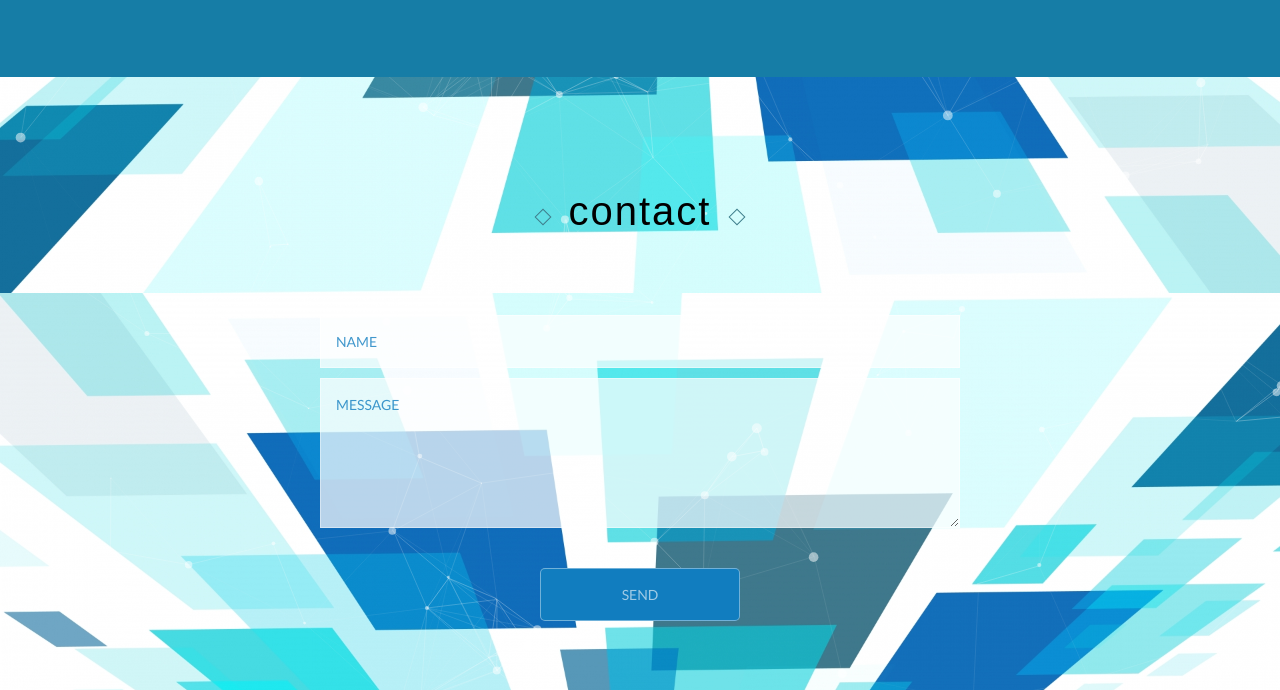
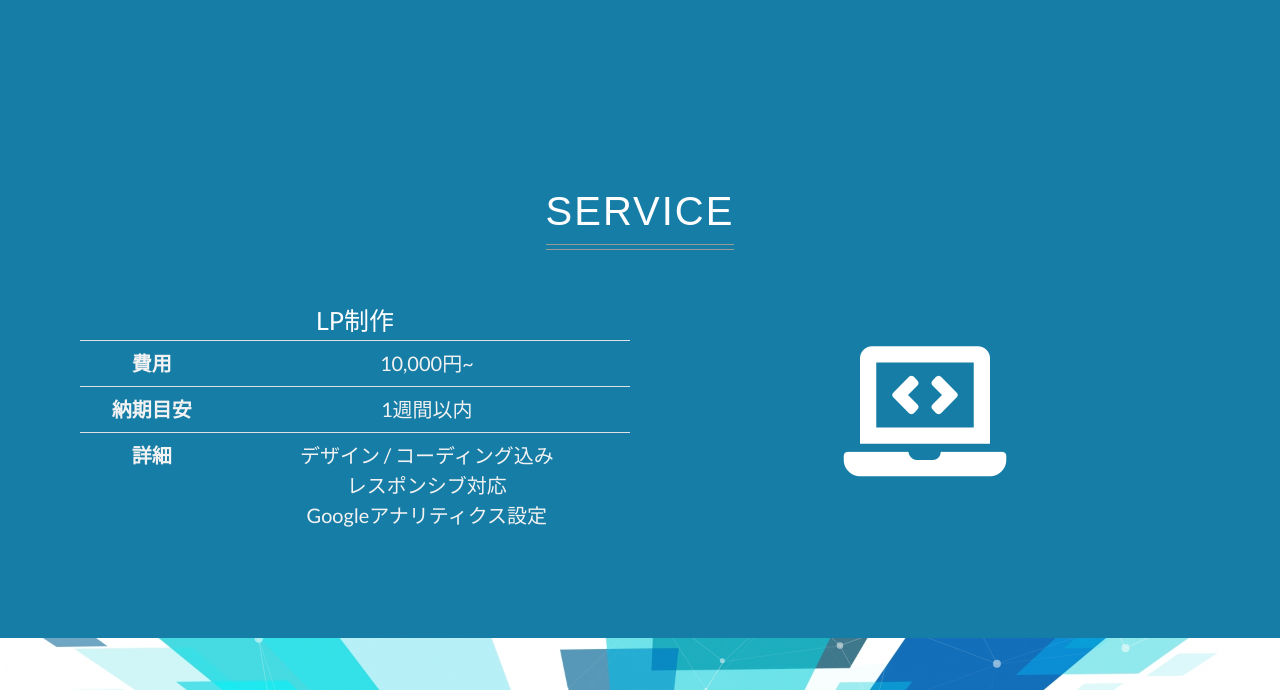
Before and after one commit to muramura-cloud/portfolio_ver2, a plain HTML site: page index.html in a window 1280 px wide. Shown: the part 2587-3277 px from the top of the page. Drawn offline with Linux system fonts and the light colour scheme; animation ran at ten frames a second.

Commit message:
add section

```diff
--- a/index.html
+++ b/index.html
@@ -125,6 +125,42 @@
       </div>
     </div>
   </section>
+  <!--service-->
+  <section class="service">
+    <h2 class="heading">SERVICE</h2>
+    <div class="container">
+      <div class="row">
+        <div class="col-md-6 service-box">
+          <h4>LP制作</h4>
+          <table class="table table-hover">
+            <tbody>
+              <tr>
+                <th>費用</th>
+                <td>10,000円~</td>
+              </tr>
+              <tr>
+                <th>納期目安</th>
+                <td>1週間以内</td>
+              </tr>
+              <tr>
+                <th>詳細</th>
+                <td>
+                  デザイン / コーディング込み
+                  <br>
+                  レスポンシブ対応
+                  <br>
+                  Googleアナリティクス設定
+                </td>
+              </tr>
+            </tbody>
+          </table>
+        </div>
+        <div class="col-md-6">
+          <i class="fas fa-laptop-code"></i>
+        </div>
+      </div>
+    </div>
+  </section>
   <!--contact-->
   <section class="contact" id="contact">
     <h2 class="heading">contact</h2>
--- a/sass/_mixin.scss
+++ b/sass/_mixin.scss
@@ -28,6 +28,16 @@
   &:hover, &:active, &:focus {
     color: $actionColor;
   }
+}
+
+//上下左右中央揃え
+@mixin center {
+  text-align: center;
+  position: relative;
+  top: 50%;
+  -webkit-transform: translateY(-50%);
+  -ms-transform: translateY(-50%);
+  transform: translateY(-50%);
 }
 
 //自動ベンダープレフィックス
--- a/sass/_style.scss
+++ b/sass/_style.scss
@@ -166,10 +166,37 @@
   }
 }
 
+//service
+.service {
+  background-color: $heavyblue;
+  padding: 80px 0;
+  @include sp() {
+    padding-top: 0;
+  }
+  h4 {
+    font-size: 2.5rem;
+  }
+}
+.service-box {
+  margin-top: 3rem;
+  padding: 1rem;
+}
+.table {
+  color: $white;
+  font-size: 2rem;
+}
+.fa-laptop-code {
+  font-size: 13rem;
+  @include center();
+}
+
 //contact
 .contact {
   padding: 80px 0 150px;
   color: black;
+  @include sp() {
+    padding-top: 0;
+  }
   .heading {
     position: relative;
     &::before,&::after {
```
Also changed, not shown: css/import.css.
